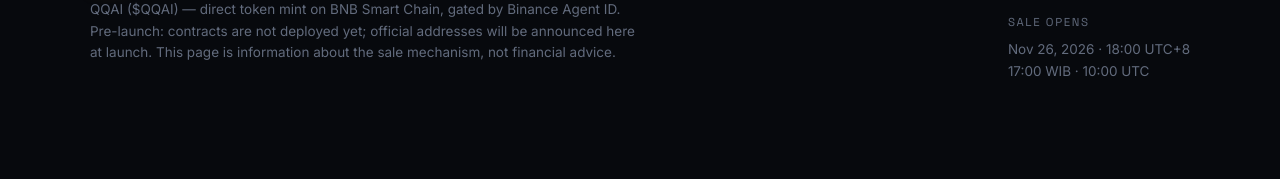
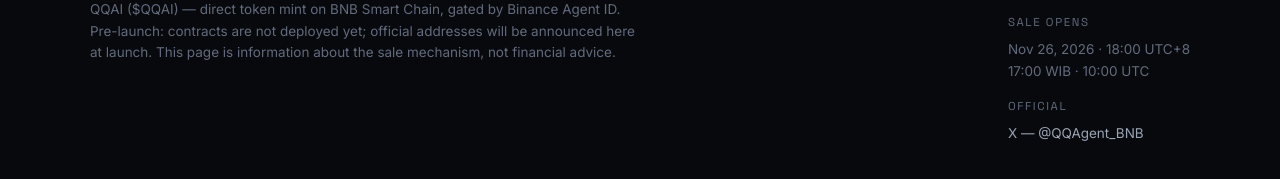
Before and after one commit to QQAgentID/qqai-preview, a plain HTML site: page index.html in a window 1280 px wide. Shown: the part 1896-2075 px from the top of the page. Before the commit the page ends 2023 px from the top, so only its background shows below. Drawn offline with Linux system fonts and the light colour scheme.

Commit message:
Add official X @QQAgent_BNB to footer, llms.txt and agent.json socials

```diff
--- a/index.html
+++ b/index.html
@@ -17,6 +17,7 @@
 <meta name="twitter:title" content="QQAI — $QQAI Token Mint Launch">
 <meta name="twitter:description" content="Mint $QQAI directly. Free mint for Agent ID holders, paid ladder batches, pool opens automatically at mint #4,444. Minting beats swapping: up to +5% price bonus + 5% extra tokens.">
 <meta name="twitter:image" content="https://qqai.pages.dev/img/logo.jpg">
+<meta name="twitter:site" content="@QQAgent_BNB">
 <link rel="alternate" type="text/plain" title="QQAI — machine-readable summary for AI agents" href="llms.txt">
 <link rel="alternate" type="application/json" title="QQAI — structured data for AI agents" href="agent.json">
 <link rel="icon" href="img/logo.jpg">
@@ -565,6 +566,8 @@ code{font-family:ui-monospace,SFMono-Regular,Menlo,Consolas,monospace;font-size:
       <p><a href="llms.txt">llms.txt</a> · <a href="agent.json">agent.json</a></p>
       <div class="plabel" style="margin:14px 0 8px" data-zh="开售时间">Sale opens</div>
       <p data-zh="2026年11月26日 · 18:00 UTC+8&lt;br&gt;17:00 WIB · 10:00 UTC">Nov 26, 2026 · 18:00 UTC+8<br>17:00 WIB · 10:00 UTC</p>
+      <div class="plabel" style="margin:14px 0 8px" data-zh="官方">Official</div>
+      <p><a href="https://x.com/QQAgent_BNB" target="_blank" rel="noopener">X — @QQAgent_BNB</a></p>
     </div>
   </div>
 </div></footer>
```
Also changed, not shown: agent.json (+1 -1 lines), llms.txt.
